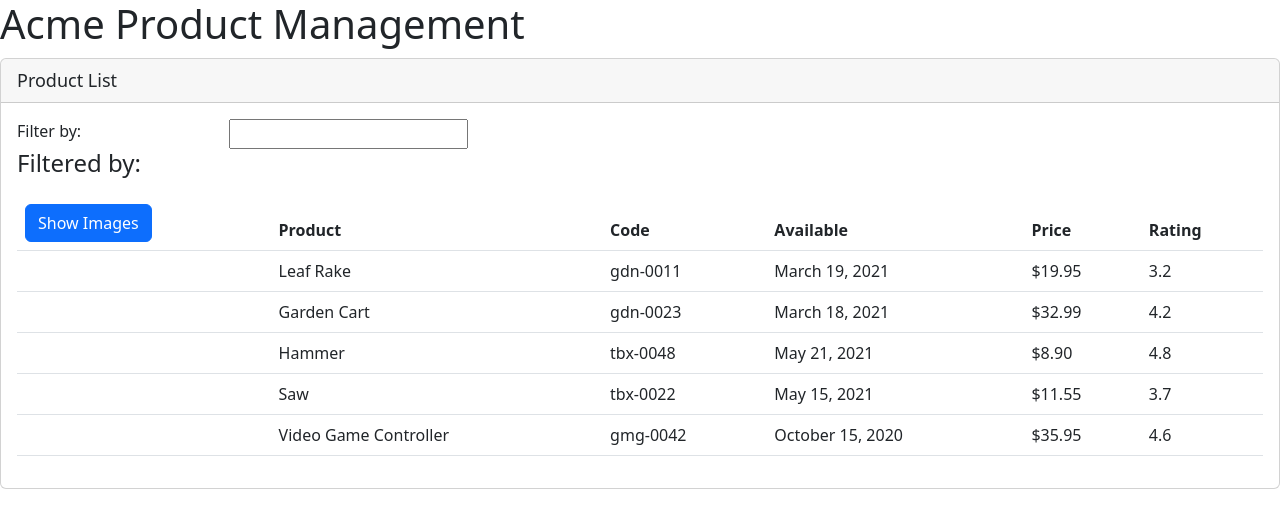
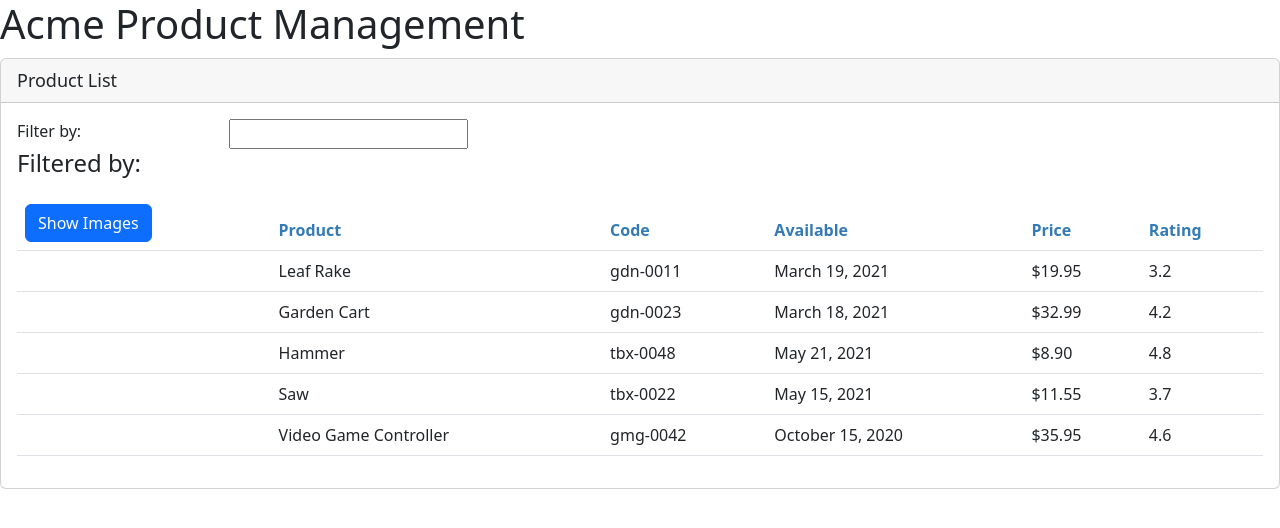
Before and after one commit to KKlejbor/Angular-GettingStarted, an Angular app: page / in a window 1280 px wide. Shown: the top 528 px of the page. Built offline with nearby package versions, Linux system fonts and the light colour scheme.

Commit message:
Define custom styles for product-list.component

```diff
--- /dev/null
+++ b/src/app/products/product-list.component.css
@@ -0,0 +1,3 @@
+thead{
+    color: #337AB7;
+}
--- a/src/app/products/product-list.component.ts
+++ b/src/app/products/product-list.component.ts
@@ -3,7 +3,8 @@ import { IProduct } from "./product";
 
 @Component({
     selector: "pm-products",
-    templateUrl: "./product-list.component.html"
+    templateUrl: "./product-list.component.html",
+    styleUrls: ["./product-list.component.css"]
 })
 export class ProductListComponent{
     pageTitle: string = "Product List";
```
